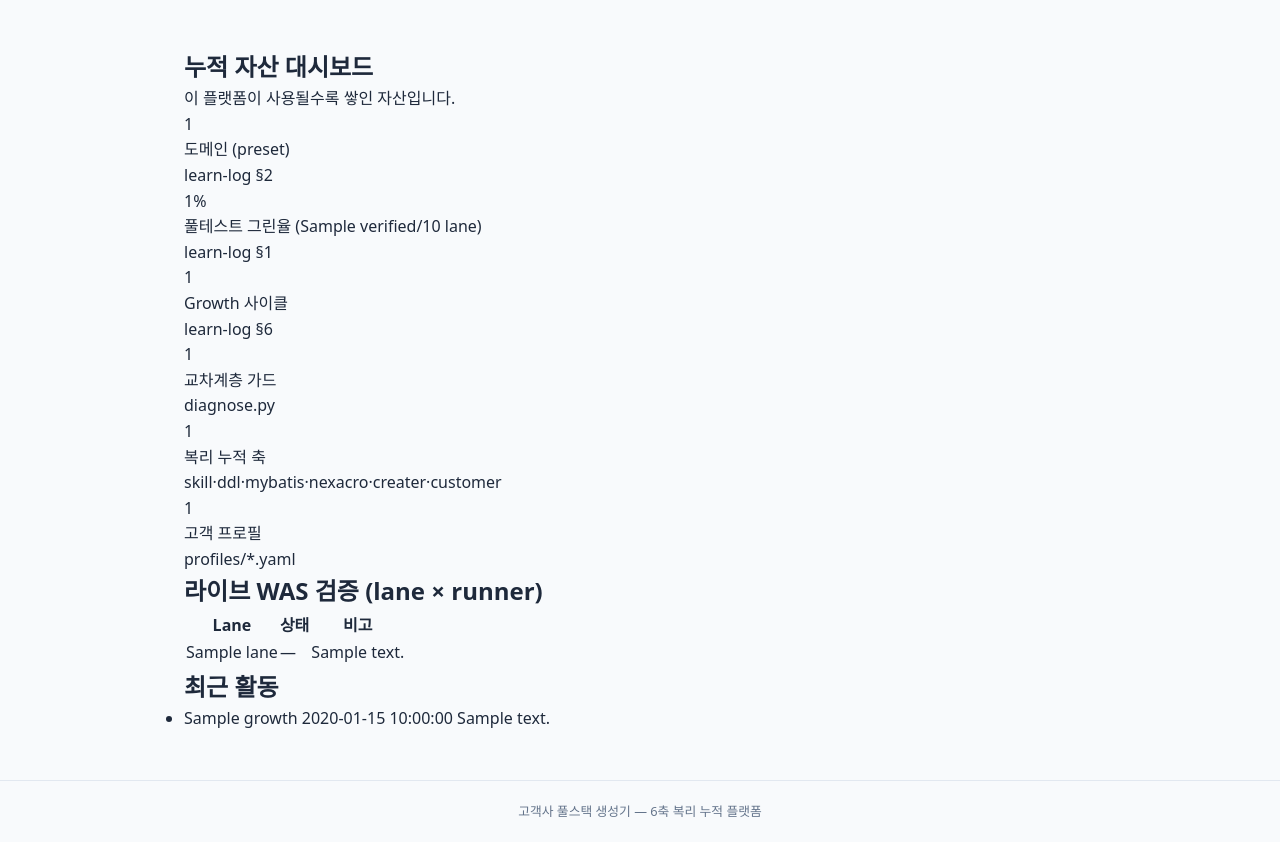
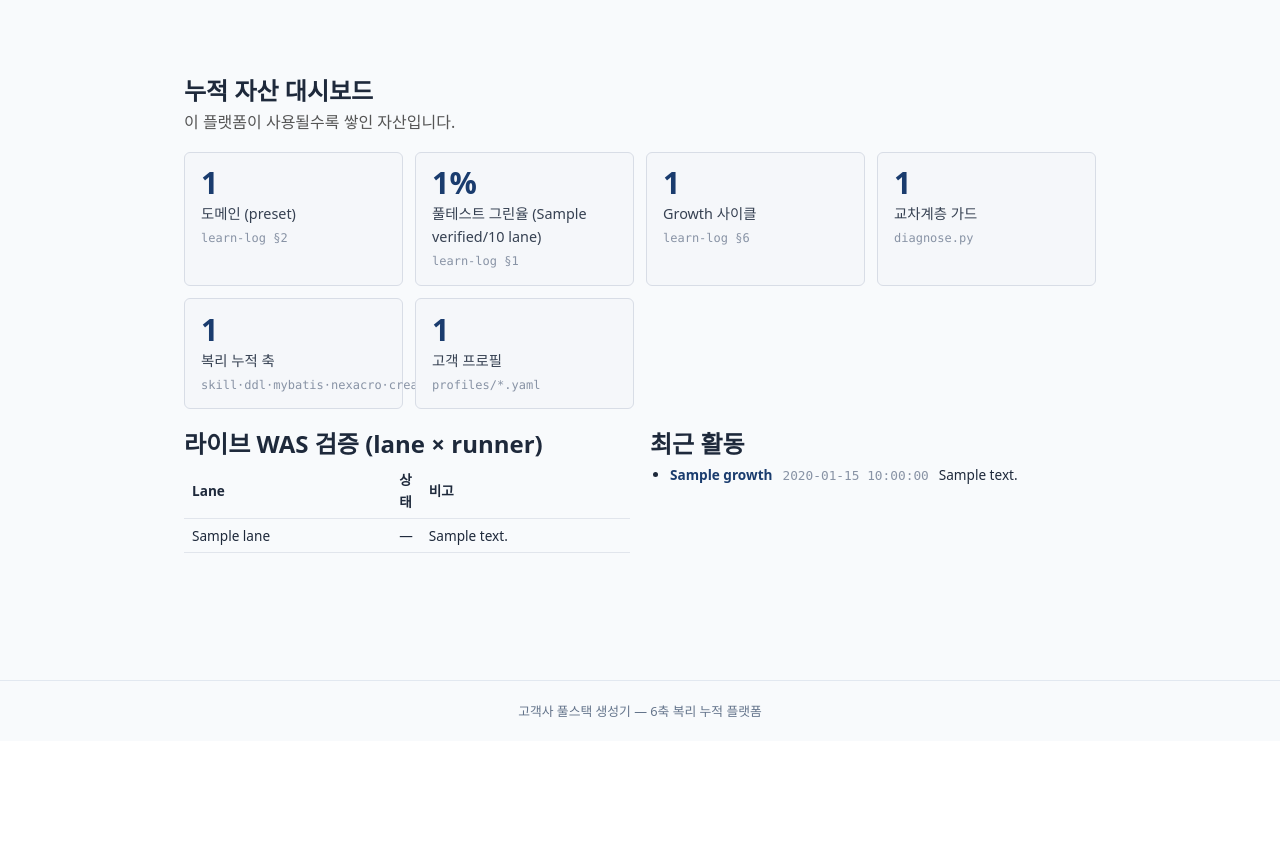
Before and after one commit to JasonMMo/business-fullstack-creater, a FastAPI app: template web/templates/status.html in a window 1280 px wide. Shown: the part 62-904 px from the top of the page. After the commit the page ends 779 px from the top, so only its background shows below. Run offline with FastAPI, Linux system fonts and the light colour scheme; the template is opened without the code that fills it: most values are stand-ins (such as "Sample title", 1, 10 or a date in 2020).

Commit message:
feat(web): Growth-84 STATUS_BOARD_CSS + status-intro/error 스타일 이식
Growth-84 (M2 Exec 라이브 대시보드)

Co-Authored-By: Claude Sonnet 4.6 <noreply@anthropic.com>

```diff
--- a/web/static/css/main.css
+++ b/web/static/css/main.css
@@ -280,3 +280,24 @@ body {
 .fulltest-error { color: #d32f2f; font-size: 12px; margin-top: 4px; }
 .badge-green { background: #388e3c; color: #fff; padding: 2px 8px; border-radius: 10px; font-size: 12px; margin-left: 8px; }
 .btn-disabled { opacity: 0.5; pointer-events: none; }
+
+/* Growth-84: exec dashboard (status_board STATUS_BOARD_CSS 이식) */
+.status-board { margin: 1.5rem 0 2rem; }
+.status-tile-grid { display: grid; grid-template-columns: repeat(auto-fit, minmax(180px, 1fr)); gap: .75rem; margin: 1rem 0; }
+.status-tile { background: #f5f7fa; border: 1px solid #d8dde6; border-radius: 6px; padding: .85rem 1rem; }
+.status-tile-value { font-size: 1.9rem; font-weight: 700; color: #1a3c6e; line-height: 1.1; }
+.status-tile-label { font-size: .9rem; color: #364152; margin-top: .15rem; }
+.status-tile-source { font-size: .75rem; color: #8893a5; margin-top: .25rem; font-family: ui-monospace, SFMono-Regular, Menlo, monospace; }
+.status-detail { display: grid; grid-template-columns: 1fr 1fr; gap: 1.25rem; margin-top: 1rem; }
+.status-verify-table { width: 100%; border-collapse: collapse; font-size: .85rem; }
+.status-verify-table th, .status-verify-table td { padding: .35rem .5rem; border-bottom: 1px solid #e1e5ec; text-align: left; }
+.status-verify-icon { width: 1.5rem; text-align: center; }
+.status-verify-verified td:first-child { color: #1a7332; font-weight: 600; }
+.status-verify-partial td:first-child { color: #8a5a00; font-weight: 600; }
+.status-latest-list { padding-left: 1.25rem; margin: 0; font-size: .85rem; }
+.status-latest-list li { margin-bottom: .35rem; }
+.status-growth-name { font-weight: 600; color: #1a3c6e; margin-right: .4rem; }
+.status-growth-date { color: #8893a5; font-size: .8rem; margin-right: .4rem; font-family: ui-monospace, monospace; }
+@media (max-width: 720px) { .status-detail { grid-template-columns: 1fr; } }
+.status-intro { color: #555; margin-bottom: 1rem; }
+.status-error { color: #d32f2f; padding: 1rem; background: #fdecea; border-radius: 4px; }
```
